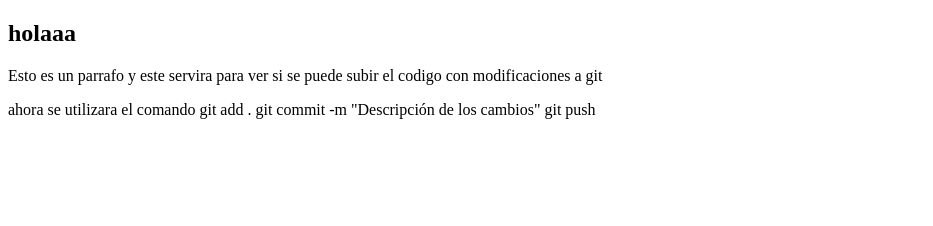
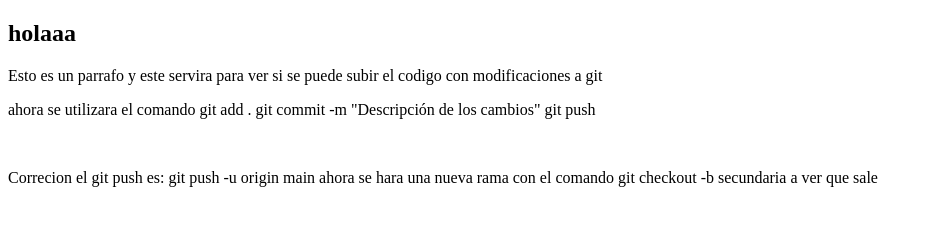
Before and after one commit to Gabrielpg744/Sexto, a plain HTML site: page PruebaGit/prueba.html in a window 1280 px wide. Shown: the whole page, without its empty margins (0-933 px from the left). Drawn offline with Linux system fonts and the light colour scheme.

Commit message:
Modificaciones en otra rama

```diff
--- a/PruebaGit/prueba.html
+++ b/PruebaGit/prueba.html
@@ -11,5 +11,9 @@
     <p>ahora se utilizara el comando git add .
         git commit -m "Descripción de los cambios"
         git push</p>
+        <br>
+        <p>Correcion el git push es: git push -u origin main
+            ahora se hara una nueva rama con el comando git checkout -b secundaria a ver que sale
+        </p>
 </body>
 </html>
```
